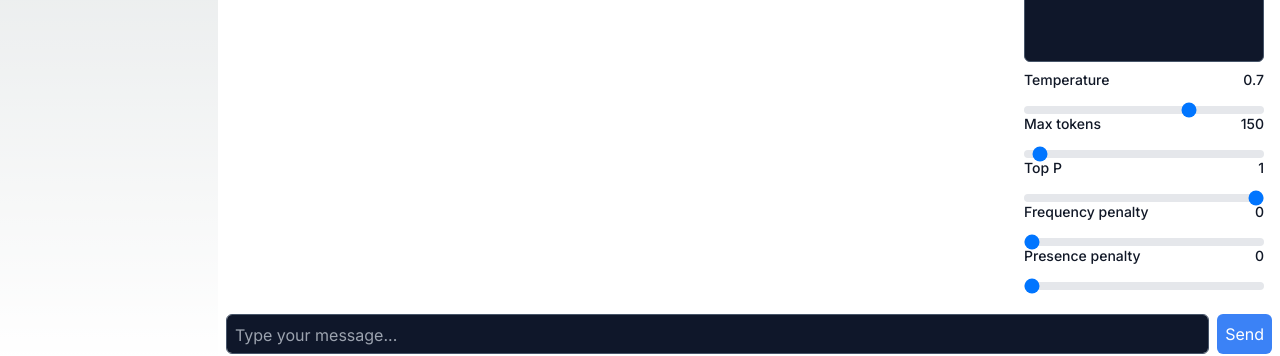
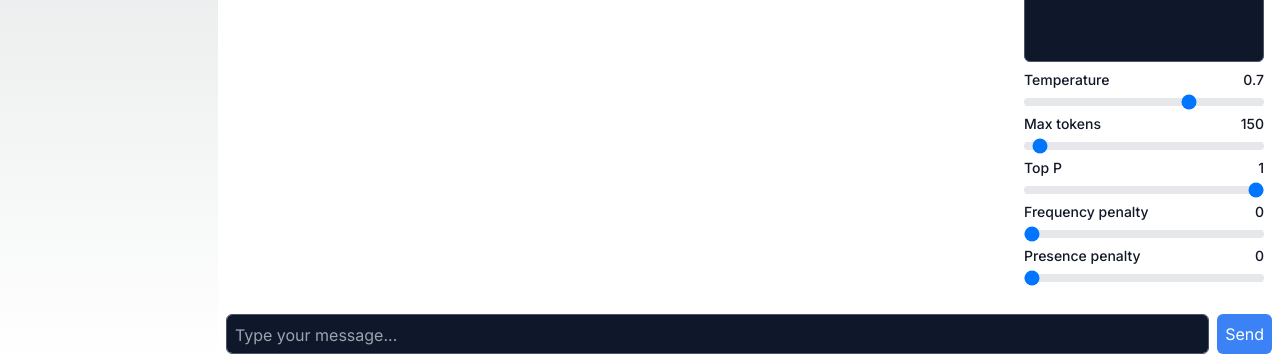
Before and after one commit to JPBallares/ask-ai, a Next.js app: page / in a window 1280 px wide. Shown: the part 438-794 px from the top of the page. Built offline with nearby package versions, Linux system fonts and the light colour scheme; no server answers.

Commit message:
Refactor RangeSlider component styling

```diff
--- a/src/components/RangeSlider/index.tsx
+++ b/src/components/RangeSlider/index.tsx
@@ -21,7 +21,7 @@
 }) => {
   return (
     <>
-      <div className="flex flex-row mb-2">
+      <div className="flex flex-row">
         <label
           htmlFor={id}
           className="block mb-2 text-sm font-medium text-gray-900 dark:text-white"
@@ -39,7 +39,7 @@
         min={min}
         max={max}
         step={step}
-        className="w-full h-2 bg-gray-200 rounded-lg appearance-none cursor-pointer dark:bg-gray-700"
+        className="w-full h-2 bg-gray-200 rounded-lg appearance-none cursor-pointer dark:bg-gray-700 mb-2"
         onChange={onChange}
       />
     </>
```
